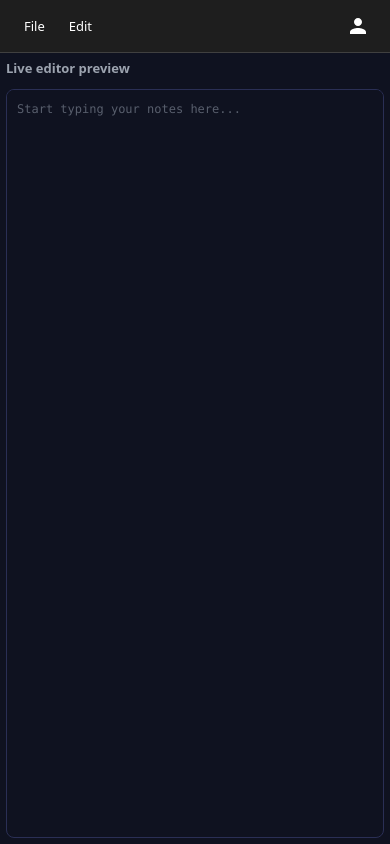
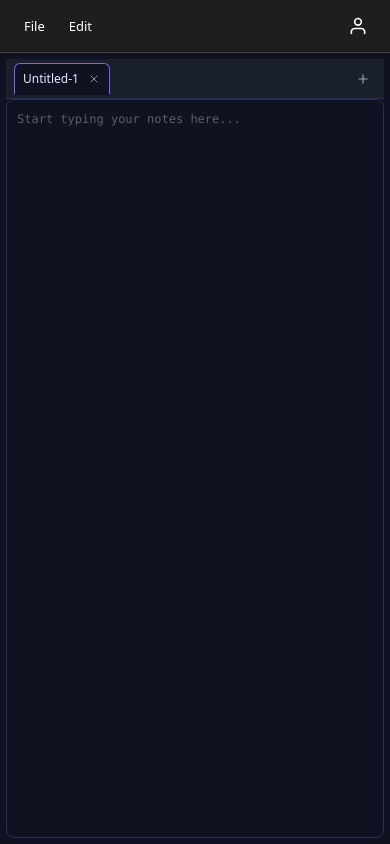
Before and after one commit to Lumity-13/notes-application-blockchain, a React (Vite) app in the folder frontend/notes-app/: page / in a window 390 px wide. Built offline with nearby package versions, Linux system fonts and the light colour scheme.

Commit message:
feat : new tabs

```diff
--- a/frontend/notes-app/src/components/AccountDropdown.jsx
+++ b/frontend/notes-app/src/components/AccountDropdown.jsx
@@ -12,6 +12,11 @@ const AccountDropdown = ({ isOpen, onClose, onLoginClick, onRegisterClick }) =>
     onClose();
   };
 
+  const handleMouseDown = (e, option) => {
+    e.preventDefault(); // Prevent focus change and selection loss
+    handleItemClick(option);
+  };
+
   if (!isOpen) return null;
 
   return (
@@ -20,7 +25,7 @@ const AccountDropdown = ({ isOpen, onClose, onLoginClick, onRegisterClick }) =>
         <div
           key={index}
           className="dropdown-item"
-          onClick={() => handleItemClick(option)}
+          onMouseDown={(e) => handleMouseDown(e, option)}
         >
           {option.label}
         </div>
--- a/frontend/notes-app/src/components/Header.jsx
+++ b/frontend/notes-app/src/components/Header.jsx
@@ -5,7 +5,7 @@ import AccountDropdown from './AccountDropdown';
 import LoginPopup from './LoginPopup';
 import RegisterPopup from './RegisterPopup';
 
-const Header = ({ onBackToHome }) => {
+const Header = ({ onBackToHome, onNewFile }) => {
   // Existing state for dropdowns
   const [openDropdown, setOpenDropdown] = useState(null);
 
@@ -53,8 +53,12 @@ const Header = ({ onBackToHome }) => {
 
   // Close dropdowns when clicking outside
   React.useEffect(() => {
-    const handleClickOutside = () => {
-      closeDropdowns();
+    const handleClickOutside = (event) => {
+      // Check if the click is outside the header area
+      const header = document.querySelector('.header');
+      if (header && !header.contains(event.target)) {
+        closeDropdowns();
+      }
     };
 
     if (openDropdown) {
@@ -70,7 +74,8 @@ const Header = ({ onBackToHome }) => {
           <div className="menu-item">
             <button
               className="menu-button"
-              onClick={(e) => {
+              onMouseDown={(e) => {
+                e.preventDefault(); // Prevent focus change
                 e.stopPropagation();
                 handleDropdownToggle('file');
               }}
@@ -80,13 +85,15 @@ const Header = ({ onBackToHome }) => {
             <FileDropdown
               isOpen={openDropdown === 'file'}
               onClose={closeDropdowns}
+              onNewFile={onNewFile}
             />
           </div>
 
           <div className="menu-item">
             <button
               className="menu-button"
-              onClick={(e) => {
+              onMouseDown={(e) => {
+                e.preventDefault(); // Prevent focus change
                 e.stopPropagation();
                 handleDropdownToggle('edit');
               }}
@@ -103,14 +110,21 @@ const Header = ({ onBackToHome }) => {
         <div className="account-section">
           <button
             className="account-button"
-            onClick={(e) => {
+            onMouseDown={(e) => {
+              e.preventDefault(); // Prevent focus change
               e.stopPropagation();
               handleDropdownToggle('account');
             }}
           >
-            <svg width="24" height="24" viewBox="0 0 24 24" fill="currentColor">
-            <path d="M12 12c2.21 0 4-1.79 4-4s-1.79-4-4-4-4 1.79-4 4 1.79 4 4 4zm0 2c-2.67 0-8 1.34-8 4v2h16v-2c0-2.66-5.33-4-8-4z"/>
-          </svg>
+            <svg width="20" height="20" viewBox="0 0 24 24" fill="none">
+              <path
+                d="M20 21v-2a4 4 0 0 0-4-4H8a4 4 0 0 0-4 4v2M12 11a4 4 0 1 0 0-8 4 4 0 0 0 0 8z"
+                stroke="currentColor"
+                strokeWidth="2"
+                strokeLinecap="round"
+                strokeLinejoin="round"
+              />
+            </svg>
           </button>
 
           <AccountDropdown
--- /dev/null
+++ b/frontend/notes-app/src/components/Tab.jsx
@@ -0,0 +1,45 @@
+import React from 'react';
+import '../css/TabSystem.css';
+
+const Tab = ({
+  id,
+  title,
+  isActive,
+  hasUnsavedChanges,
+  onClick,
+  onClose
+}) => {
+  const handleCloseClick = (e) => {
+    e.stopPropagation();
+    onClose();
+  };
+
+  return (
+    <div
+      className={`tab ${isActive ? 'active' : ''}`}
+      onClick={onClick}
+    >
+      <span className="tab-title">
+        {title}
+        {hasUnsavedChanges && <span className="unsaved-indicator">●</span>}
+      </span>
+      <button
+        className="tab-close-btn"
+        onClick={handleCloseClick}
+        title="Close Tab"
+      >
+        <svg width="12" height="12" viewBox="0 0 24 24" fill="none">
+          <path
+            d="M18 6L6 18M6 6l12 12"
+            stroke="currentColor"
+            strokeWidth="2"
+            strokeLinecap="round"
+            strokeLinejoin="round"
+          />
+        </svg>
+      </button>
+    </div>
+  );
+};
+
+export default Tab;
--- /dev/null
+++ b/frontend/notes-app/src/components/TabSystem.jsx
@@ -0,0 +1,44 @@
+import React from 'react';
+import Tab from './Tab';
+import '../css/TabSystem.css';
+
+const TabSystem = ({
+  tabs,
+  activeTabId,
+  onTabSelect,
+  onTabClose,
+  onAddTab
+}) => {
+  return (
+    <div className="tab-system">
+      <div className="tab-bar">
+        <div className="tabs-container">
+          {tabs.map((tab) => (
+            <Tab
+              key={tab.id}
+              id={tab.id}
+              title={tab.title}
+              isActive={activeTabId === tab.id}
+              hasUnsavedChanges={tab.hasUnsavedChanges}
+              onClick={() => onTabSelect(tab.id)}
+              onClose={() => onTabClose(tab.id)}
+            />
+          ))}
+        </div>
+        <button className="add-tab-btn" onClick={onAddTab} title="New Tab">
+          <svg width="14" height="14" viewBox="0 0 24 24" fill="none">
+            <path
+              d="M12 5v14m-7-7h14"
+              stroke="currentColor"
+              strokeWidth="2"
+              strokeLinecap="round"
+              strokeLinejoin="round"
+            />
+          </svg>
+        </button>
+      </div>
+    </div>
+  );
+};
+
+export default TabSystem;
--- /dev/null
+++ b/frontend/notes-app/src/css/TabSystem.css
@@ -0,0 +1,169 @@
+/* TabSystem.css */
+
+.tab-system {
+  display: flex;
+  flex-direction: column;
+  height: 100%;
+}
+
+.tab-bar {
+  display: flex;
+  align-items: center;
+  background: #1a1f2e;
+  border-bottom: 1px solid #2a2f55;
+  padding: 0 8px;
+  min-height: 40px;
+  overflow-x: auto;
+  overflow-y: hidden;
+}
+
+.tab-bar::-webkit-scrollbar {
+  height: 3px;
+}
+
+.tab-bar::-webkit-scrollbar-track {
+  background: transparent;
+}
+
+.tab-bar::-webkit-scrollbar-thumb {
+  background: #2a2f55;
+  border-radius: 2px;
+}
+
+.tabs-container {
+  display: flex;
+  flex: 1;
+  min-width: 0;
+}
+
+.tab {
+  display: flex;
+  align-items: center;
+  gap: 8px;
+  padding: 8px 12px;
+  background: #0f1220;
+  border: 1px solid #2a2f55;
+  border-bottom: none;
+  color: #9ca3af;
+  cursor: pointer;
+  user-select: none;
+  min-width: 120px;
+  max-width: 200px;
+  position: relative;
+  transition: all 0.2s ease;
+  border-radius: 6px 6px 0 0;
+  margin-right: 2px;
+}
+
+.tab:hover {
+  background: #1a1f2e;
+  color: #e7e9ff;
+}
+
+.tab.active {
+  background: #0f1220;
+  color: #e7e9ff;
+  border-color: #8b5cf6;
+  z-index: 1;
+}
+
+.tab.active::after {
+  content: '';
+  position: absolute;
+  bottom: -1px;
+  left: 0;
+  right: 0;
+  height: 1px;
+  background: #0f1220;
+}
+
+.tab-title {
+  flex: 1;
+  overflow: hidden;
+  text-overflow: ellipsis;
+  white-space: nowrap;
+  font-size: 13px;
+  display: flex;
+  align-items: center;
+  gap: 4px;
+}
+
+.unsaved-indicator {
+  color: #fbbf24;
+  font-size: 16px;
+  line-height: 1;
+}
+
+.tab-close-btn {
+  background: none;
+  border: none;
+  color: inherit;
+  cursor: pointer;
+  padding: 2px;
+  border-radius: 3px;
+  display: flex;
+  align-items: center;
+  justify-content: center;
+  opacity: 0.6;
+  transition: all 0.2s ease;
+  flex-shrink: 0;
+}
+
+.tab-close-btn:hover {
+  opacity: 1;
+  background: rgba(239, 68, 68, 0.2);
+  color: #ef4444;
+}
+
+.add-tab-btn {
+  background: none;
+  border: none;
+  color: #9ca3af;
+  cursor: pointer;
+  padding: 8px;
+  margin-left: 4px;
+  border-radius: 4px;
+  display: flex;
+  align-items: center;
+  justify-content: center;
+  transition: all 0.2s ease;
+  flex-shrink: 0;
+}
+
+.add-tab-btn:hover {
+  background: #2a2f55;
+  color: #e7e9ff;
+}
+
+.add-tab-btn:active {
+  transform: scale(0.95);
+}
+
+/* Responsive Design */
+@media (max-width: 768px) {
+  .tab {
+    min-width: 100px;
+    max-width: 150px;
+    padding: 6px 10px;
+  }
+
+  .tab-title {
+    font-size: 12px;
+  }
+
+  .add-tab-btn {
+    padding: 6px;
+  }
+}
+
+@media (max-width: 480px) {
+  .tab {
+    min-width: 80px;
+    max-width: 120px;
+    padding: 6px 8px;
+  }
+
+  .tab-close-btn {
+    padding: 1px;
+  }
+}
--- a/frontend/notes-app/src/pages/LandingPage.jsx
+++ b/frontend/notes-app/src/pages/LandingPage.jsx
@@ -1,20 +1,15 @@
 import React, { useState } from 'react';
 import Header from '../components/Header';
+import TabSystem from '../components/TabSystem';
 import '../css/LandingPage.css';
 
-const TextEditor = () => {
-  const [content, setContent] = useState('');
-
-  const handleContentChange = (e) => {
-    setContent(e.target.value);
-  };
-
+const TextEditor = ({ content, onChange }) => {
   return (
     <div className="landing-text-editor-container">
       <textarea
         className="landing-text-editor"
         value={content}
-        onChange={handleContentChange}
+        onChange={onChange}
         placeholder="Start typing your notes here..."
         spellCheck="false"
       />
@@ -23,14 +18,97 @@ const TextEditor = () => {
 };
 
 const LandingPage = ({ onStartNotepad = () => {} }) => {
+  const [tabs, setTabs] = useState([
+    {
+      id: 1,
+      title: 'Untitled-1',
+      content: '',
+      hasUnsavedChanges: false
+    }
+  ]);
+  const [activeTabId, setActiveTabId] = useState(1);
+  const [nextTabId, setNextTabId] = useState(2);
+
+  const getActiveTab = () => {
+    return tabs.find(tab => tab.id === activeTabId);
+  };
+
+  const handleContentChange = (e) => {
+    const newContent = e.target.value;
+    const currentTab = getActiveTab();
+
+    setTabs(prevTabs =>
+      prevTabs.map(tab =>
+        tab.id === activeTabId
+          ? {
+              ...tab,
+              content: newContent,
+              hasUnsavedChanges: newContent !== '' && newContent !== currentTab?.originalContent
+            }
+          : tab
+      )
+    );
+  };
+
+  const handleTabSelect = (tabId) => {
+    setActiveTabId(tabId);
+  };
+
+  const handleTabClose = (tabId) => {
+    // Prevent closing the last tab
+    if (tabs.length === 1) return;
+
+    setTabs(prevTabs => {
+      const newTabs = prevTabs.filter(tab => tab.id !== tabId);
+
+      // If we're closing the active tab, switch to another tab
+      if (tabId === activeTabId) {
+        const tabIndex = prevTabs.findIndex(tab => tab.id === tabId);
+        const newActiveTab = newTabs[Math.max(0, tabIndex - 1)];
+        setActiveTabId(newActiveTab.id);
+      }
+
+      return newTabs;
+    });
+  };
+
+  const handleAddTab = () => {
+    const newTab = {
+      id: nextTabId,
+      title: `Untitled-${nextTabId}`,
+      content: '',
+      hasUnsavedChanges: false
+    };
+
+    setTabs(prevTabs => [...prevTabs, newTab]);
+    setActiveTabId(nextTabId);
+    setNextTabId(prev => prev + 1);
+  };
+
+  const activeTab = getActiveTab();
+
   return (
     <div className="landing-page">
-      <Header onBackToHome={() => console.log('Back to home clicked')} />
+      <Header
+        onBackToHome={() => console.log('Back to home clicked')}
+        onNewFile={handleAddTab}
+      />
       <main className="landing-main">
         <section className="landing-full-preview">
-          <h3 className="landing-preview-title">Live editor preview</h3>
+          <TabSystem
+            tabs={tabs}
+            activeTabId={activeTabId}
+            onTabSelect={handleTabSelect}
+            onTabClose={handleTabClose}
+            onAddTab={handleAddTab}
+          />
           <div className="landing-editor-wrap">
-            <TextEditor />
+            {activeTab && (
+              <TextEditor
+                content={activeTab.content}
+                onChange={handleContentChange}
+              />
+            )}
           </div>
         </section>
       </main>
```
Also changed, not shown: frontend/notes-app/src/components/EditDropdown.jsx (+10 -3 lines), frontend/notes-app/src/components/FileDropdown.jsx (+17 -4 lines).
